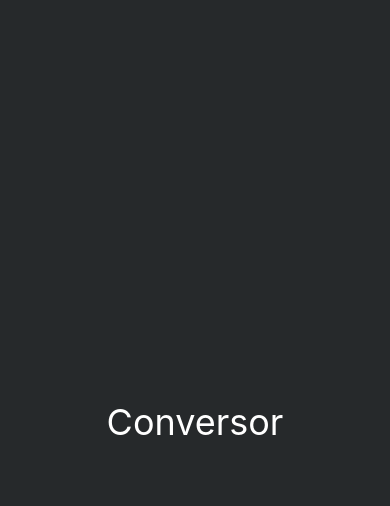
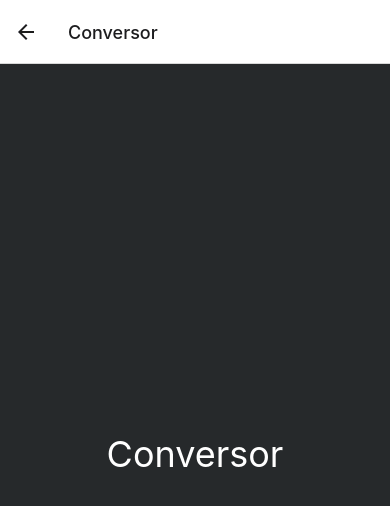
Before and after one commit to bamaya/Desafio-practico-2, a React Native app: screen /Conversor in a window 390 px wide. Shown: the top 506 px of the page. Built offline with nearby package versions, Linux system fonts and the light colour scheme.

Commit message:
Update 1.2v

```diff
--- a/App.js
+++ b/App.js
@@ -12,9 +12,9 @@ export default function App() {
   return (
     <NavigationContainer>
 <Stack.Navigator initialRouteName = "Menu">
-  <Stack.Screen name="Calculadora" component={Calculadora} options={{headerShown:false}}/>
-  <Stack.Screen name="Conversor" component={Conversor} options={{headerShown:false}}/>
-  <Stack.Screen name="Tienda" component={Tienda} options={{headerShown:false}}/>
+  <Stack.Screen name="Calculadora" component={Calculadora} options={{headerShown:true}}/>
+  <Stack.Screen name="Conversor" component={Conversor} options={{headerShown:true}}/>
+  <Stack.Screen name="Tienda" component={Tienda} options={{headerShown:true}}/>
   <Stack.Screen name="Menu" component={Menu} options={{headerShown:false}}/>
 </Stack.Navigator>
     </NavigationContainer>
```
